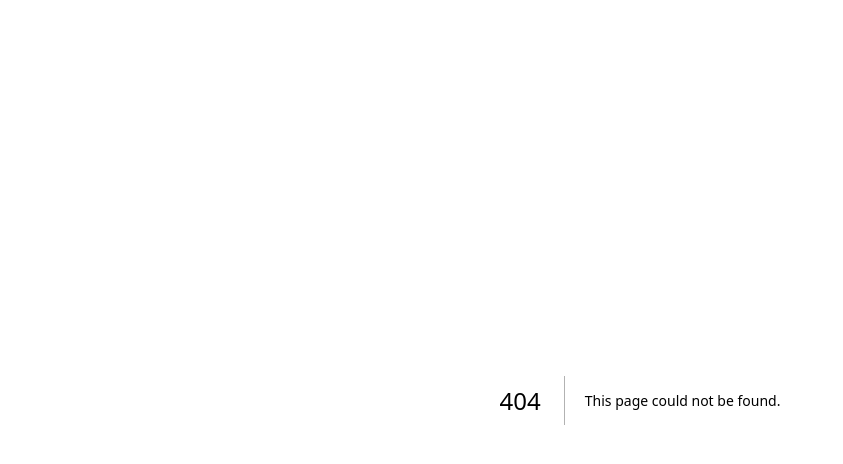
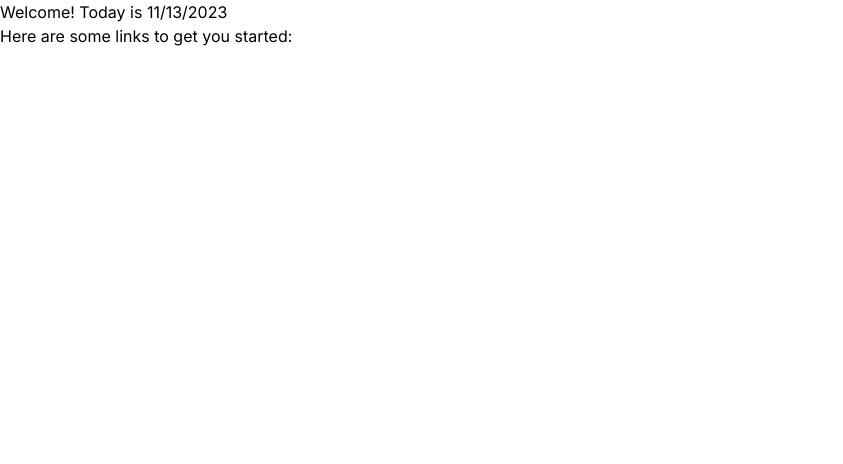
Before and after one commit to anprivitera/nextjs-dashboard, a Next.js app: page /about in a window 1280 px wide. Before the commit this address had no page. Shown: the top 464 px of the page, without its empty margins (0-843 px from the left). Built offline with nearby package versions, Linux system fonts and the light colour scheme; a web font is replaced by a local one.

Commit message:
created sample about page

```diff
--- /dev/null
+++ b/app/about/page.tsx
@@ -0,0 +1,13 @@
+import { useState } from 'react';
+
+export default function About() {
+    function getDate() {
+        return new Date().toLocaleDateString();
+    }
+    return (
+        <>
+            <h1>Welcome! Today is { getDate() }</h1>
+            <h2>Here are some links to get you started:</h2>
+        </>
+    )
+}
```
